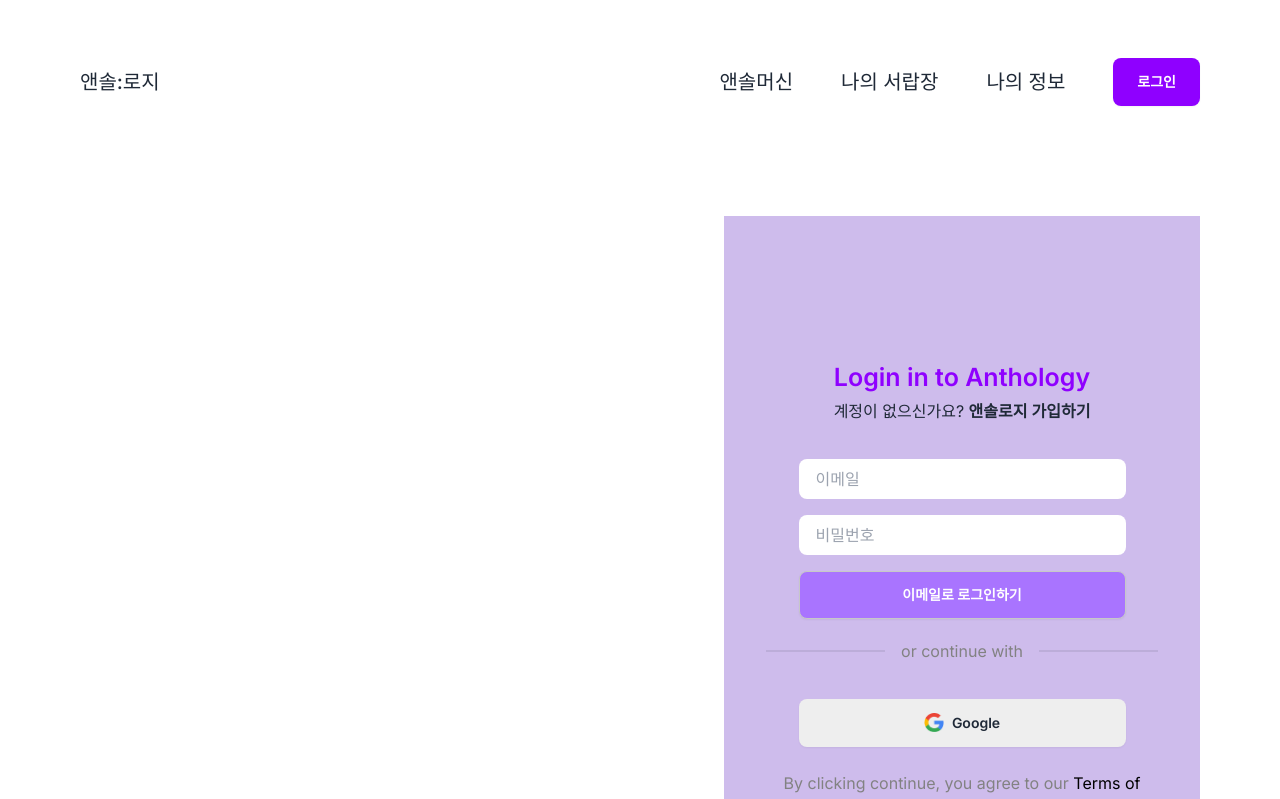
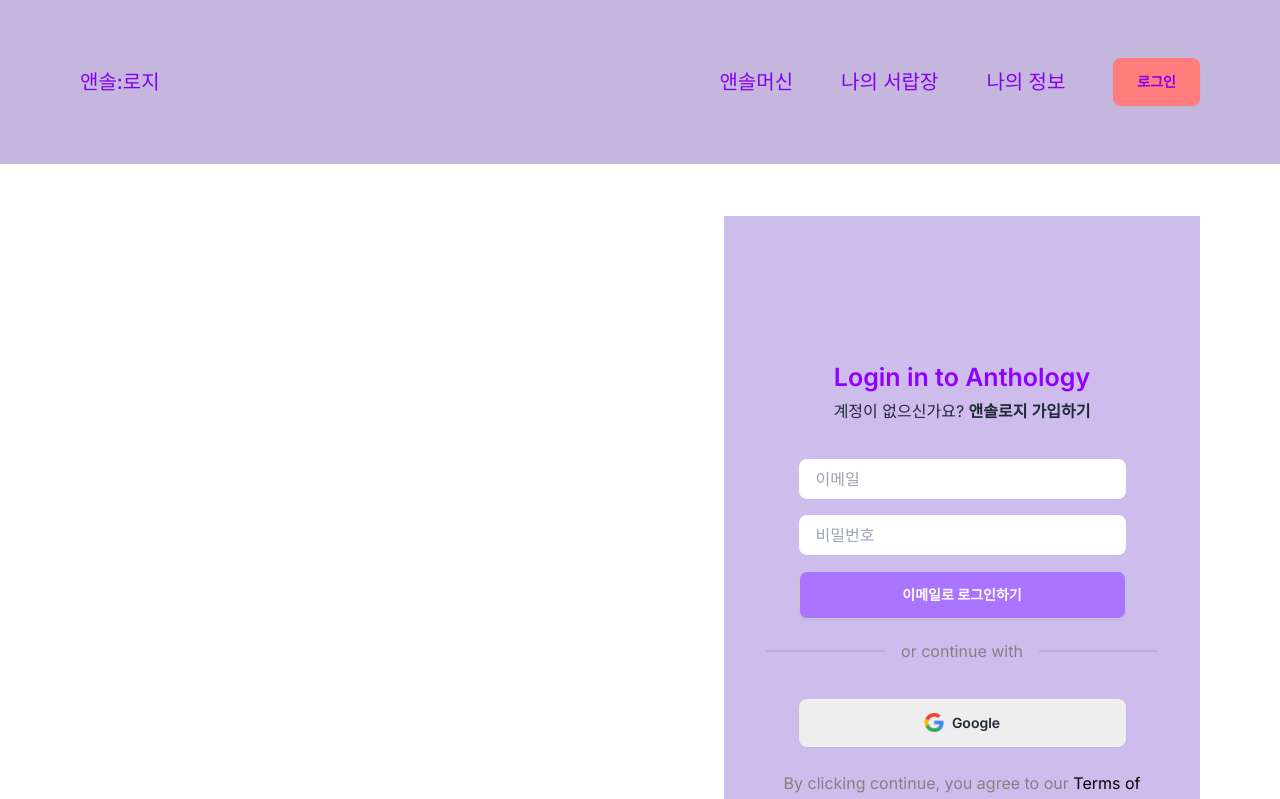
Before and after one commit to Epson-Innovation-Challenge-Anthology/AnthologyFront, a Next.js app: page /main/login in a window 1280 px wide. Shown: the top 799 px of the page. Built offline with nearby package versions, Linux system fonts and the light colour scheme.

Commit message:
UPDATE header 클라이언트 컴포넌트 분리 & FIX header와 footer 색, 간격 수정

```diff
--- a/components/footer/Footer.tsx
+++ b/components/footer/Footer.tsx
@@ -8,8 +8,8 @@ import InstagramIcon from "@/assets/icon/instagram.png";
 
 const Footer: React.FC = () => {
   return (
-    <footer className="px-20 font-normal text-2xl mt-[84px]">
-      <div className="divider mx-auto my-0 mb-[52px]"></div>
+    <footer className="px-20 font-normal text-2xl bg-[#AE76CC]">
+      <div className="divider mx-auto my-0 mb-[52px] h-0"></div>
       <h1 className="mb-[88px]">
         A<span className="text-[#8F00FF]">N</span>:THOLOGY
       </h1>
--- a/components/header/Header.tsx
+++ b/components/header/Header.tsx
@@ -1,27 +1,26 @@
-import Link from "next/link";
 import React from "react";
+import HeaderLink from "./HeaderLink";
+import HeaderLoginButton from "./HeaderLoginButton";
 
 const Header: React.FC = () => {
   return (
-    <header className="flex items-center h-[164px] justify-between font-medium text-xl px-20">
+    <header className="flex items-center h-[164px] justify-between font-medium text-xl px-20 bg-[#C5B6DD] text-[#8600EF]">
       <div>
-        <Link href="/">앤솔:로지</Link>
+        <HeaderLink href="/">앤솔:로지</HeaderLink>
       </div>
       <nav>
         <ul className="flex items-center gap-12">
           <li>
-            <Link href="/machine">앤솔머신</Link>
+            <HeaderLink href="/machine">앤솔머신</HeaderLink>
           </li>
           <li>
-            <Link href="/my-drawer">나의 서랍장</Link>
+            <HeaderLink href="/my-drawer">나의 서랍장</HeaderLink>
           </li>
           <li>
-            <Link href="/my-info">나의 정보</Link>
+            <HeaderLink href="/my-info">나의 정보</HeaderLink>
           </li>
           <li>
-            <button className="btn btn-active bg-[#8f00ff] px-6 py-3.5 text-[white] border-0">
-              로그인
-            </button>
+            <HeaderLoginButton />
           </li>
         </ul>
       </nav>
--- /dev/null
+++ b/components/header/HeaderLink.tsx
@@ -0,0 +1,13 @@
+"use client";
+
+import Link from "next/link";
+import { ReactNode } from "react";
+
+const HeaderLink: React.FC<{ href: string; children: ReactNode }> = ({
+  href,
+  children,
+}) => {
+  return <Link href={href}>{children}</Link>;
+};
+
+export default HeaderLink;
--- /dev/null
+++ b/components/header/HeaderLoginButton.tsx
@@ -0,0 +1,22 @@
+"use client";
+
+import { useRouter } from "next/navigation";
+
+const HeaderLoginButton: React.FC = () => {
+  const router = useRouter();
+
+  const moveToLoginPage = () => {
+    router.push("/main/login");
+  };
+
+  return (
+    <button
+      className="btn btn-active bg-[#FF7D7D] px-6 py-3.5 text-[#8600EF] border-0"
+      onClick={() => moveToLoginPage()}
+    >
+      로그인
+    </button>
+  );
+};
+
+export default HeaderLoginButton;
```
